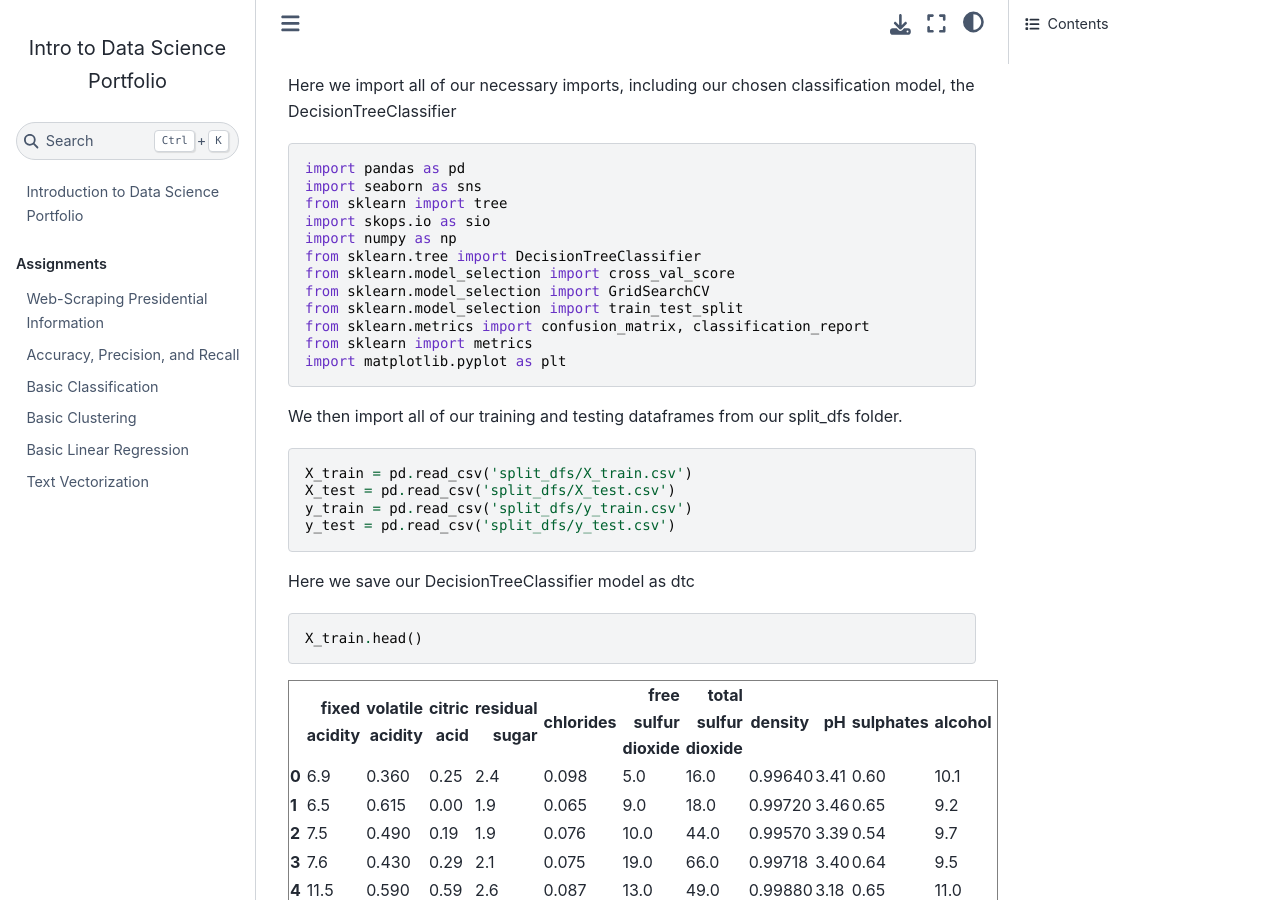
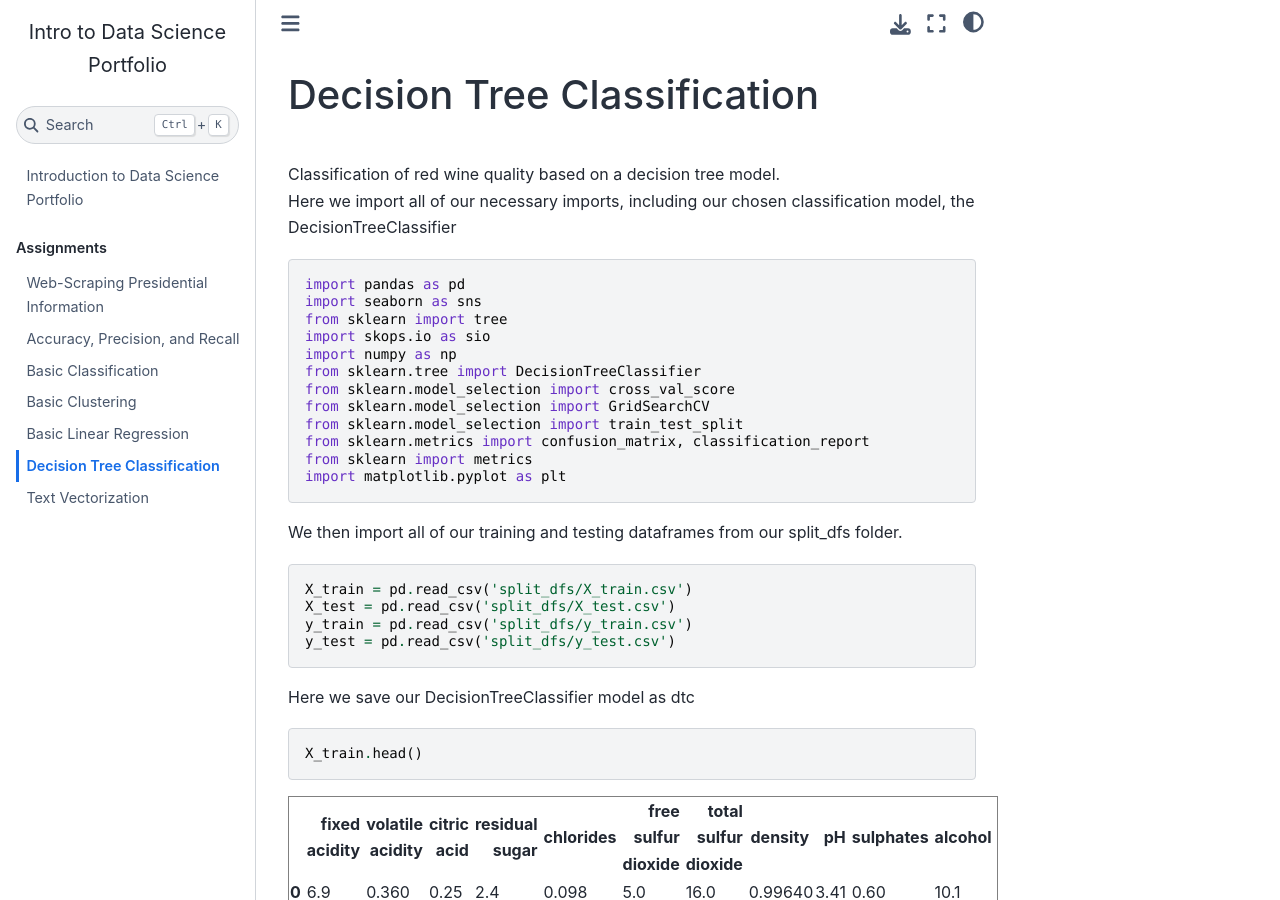
Before and after one commit to loganmccue17/intro-to-ds, a Jupyter Book: the page built from a10_decision_tree.md, in a window 1280 px wide and 900 px high. Built offline with Jupyter Book 1.0.4 settings and Sphinx 7.4.7 and the Sphinx Book theme 1.1.4, drawn with Linux system fonts in a browser that asks for light colours.

Commit message:
Update a10_decision_tree.md

```diff
--- a/a10_decision_tree.md
+++ b/a10_decision_tree.md
@@ -1,3 +1,7 @@
+# Decision Tree Classification
+<br>
+Classification of red wine quality based on a decision tree model.
+
 Here we import all of our necessary imports, including our chosen classification model, the DecisionTreeClassifier
 
 
```
